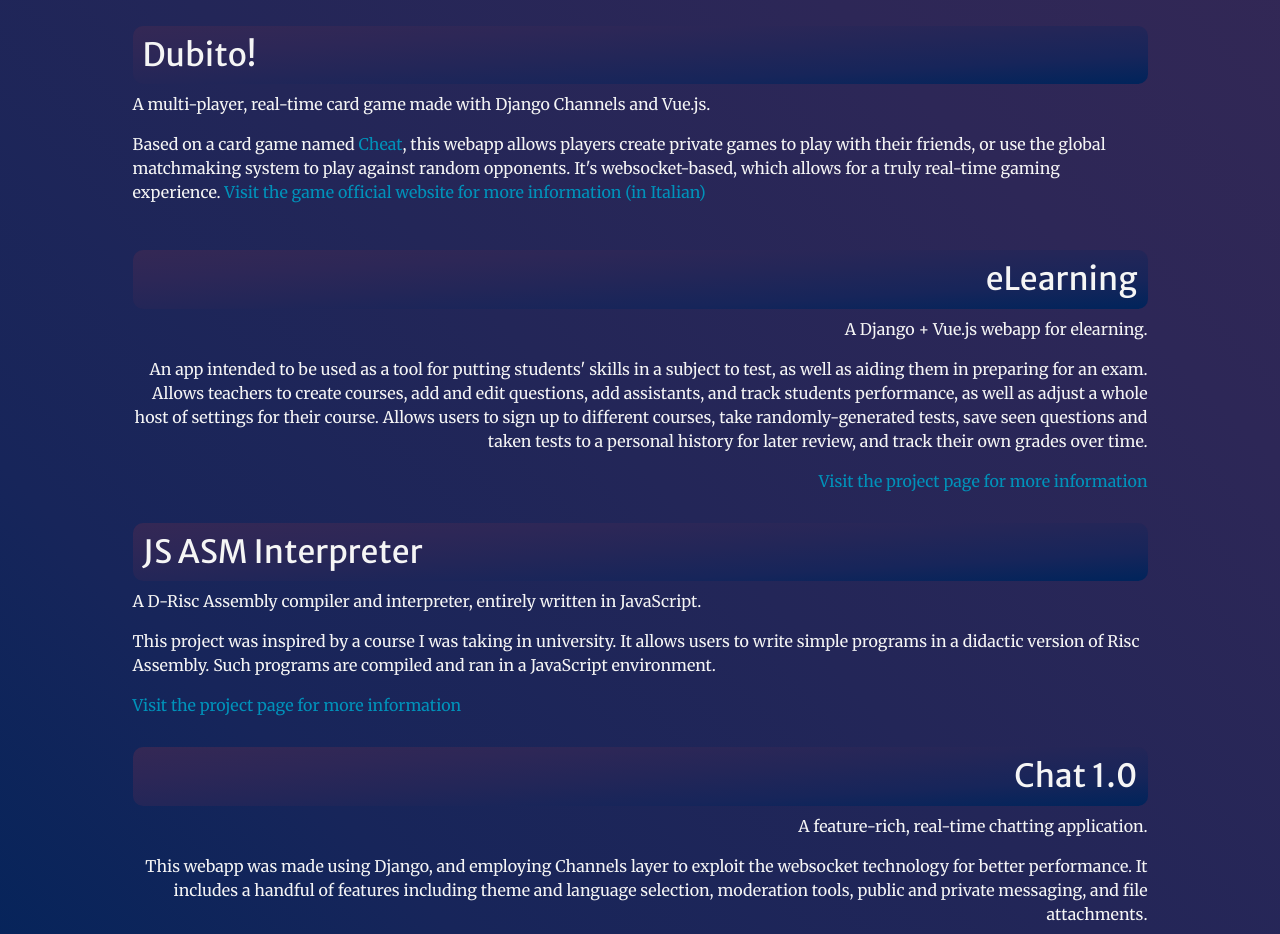
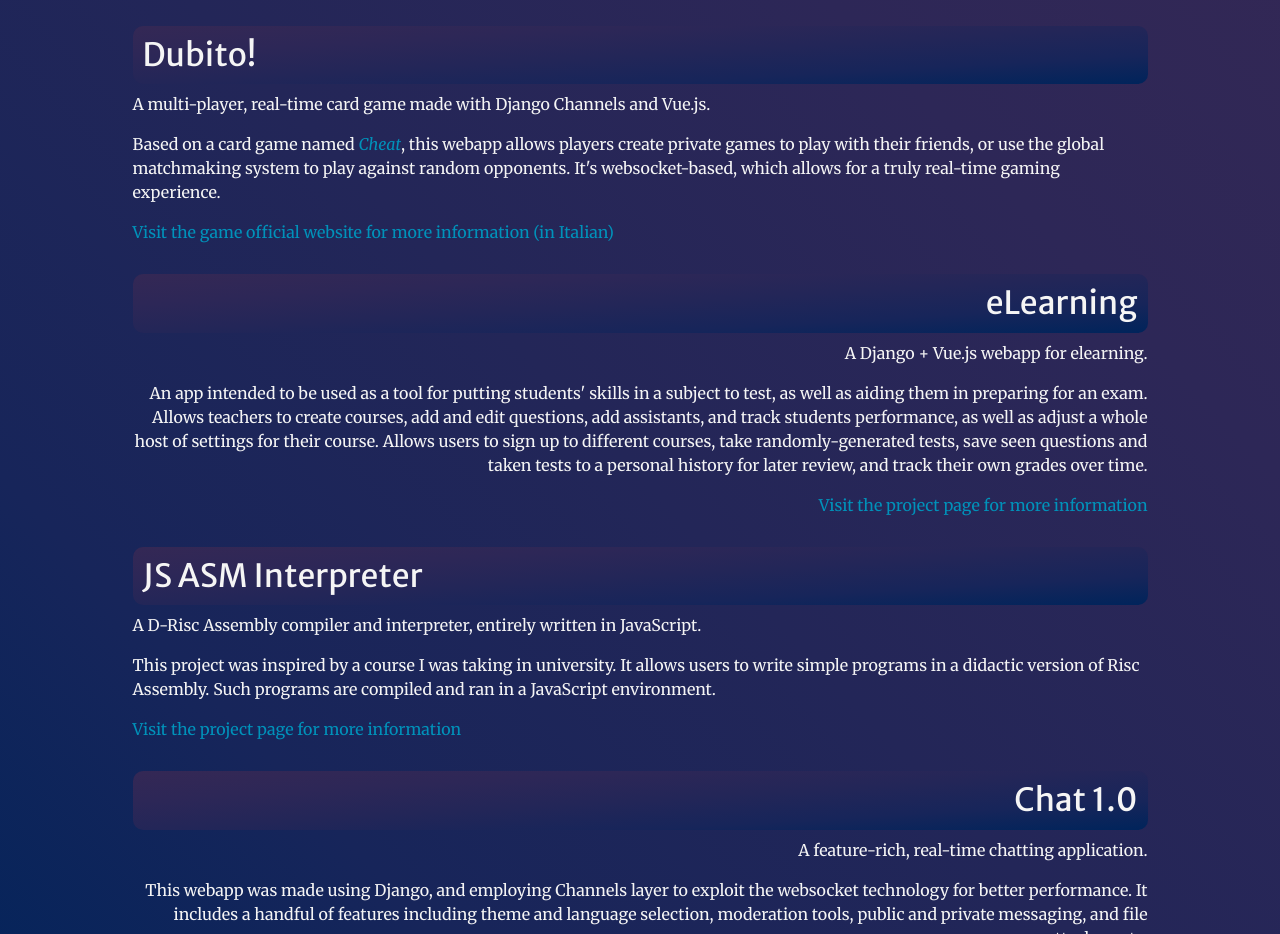
Before and after one commit to samul-1/landing, a plain HTML site: page index.html in a window 1280 px wide. Shown: the part 1000-1934 px from the top of the page. Drawn offline with nearby package versions, Linux system fonts and the light colour scheme.

Commit message:
Update index.html

```diff
--- a/index.html
+++ b/index.html
@@ -55,8 +55,8 @@
                     <div style="margin-bottom: 30px; opacity: 0" class="col-11 fade fadeLeft align-self-start">
                     <h2 class="project_title">Dubito!</h2>
                         <p>A multi-player, real-time card game made with Django Channels and Vue.js.</p>
-                        <p>Based on a card game named <a href="https://en.wikipedia.org/wiki/Cheat_(game)">Cheat</a>, this webapp allows players create private games to play with their friends,
-                            or use the global matchmaking system to play against random opponents. It's websocket-based, which allows for a truly real-time gaming experience.
+                        <p>Based on a card game named <em><a href="https://en.wikipedia.org/wiki/Cheat_(game)">Cheat</a></em>, this webapp allows players create private games to play with their friends,
+                            or use the global matchmaking system to play against random opponents. It's websocket-based, which allows for a truly real-time gaming experience.</p>
                         <a href="http://playdubito.com/">Visit the game official website for more information (in Italian)</a>
                     </div>
                     <div style="margin-bottom: 30px; opacity: 0" class="col-11 fade fadeRight align-self-center text-right">
```
